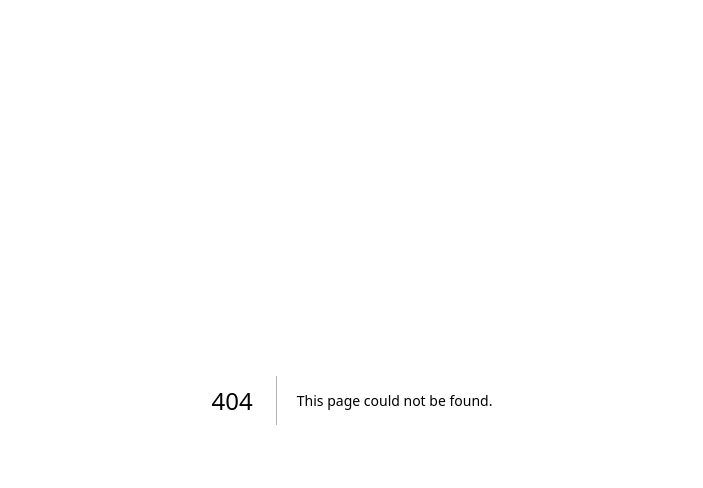
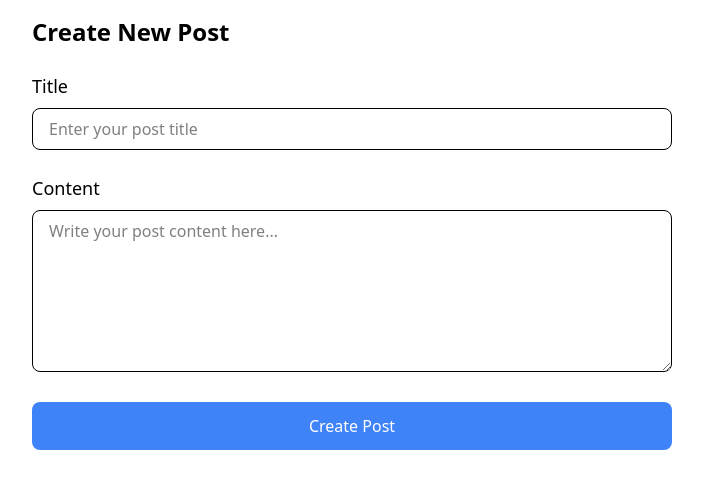
Before and after one commit to Emesson-cmd/share-my-stuff, a Next.js app: page /posts/new in a window 1280 px wide. Before the commit this address had no page. Shown: the top 488 px of the page, without its empty margins (288-991 px from the left). Built offline with nearby package versions, Linux system fonts and the light colour scheme.

Commit message:
feat: Setup MVP for prisma database CRUD

```diff
--- /dev/null
+++ b/src/app/components/features/SignUpForm/index.tsx
@@ -0,0 +1,24 @@
+export default function SignUpForm() {
+  return (
+    <form className="flex flex-col space-y-4 max-w-sm mx-auto">
+      <h1 className="text-2xl font-bold mb-4 uppercase">Sign Up</h1>
+      <input type="text" placeholder="Email" className="border p-2 rounded" />
+      <input
+        type="password"
+        placeholder="Password"
+        className="border p-2 rounded"
+      />
+      <input
+        type="password"
+        placeholder="Repeat password"
+        className="border p-2 rounded"
+      />
+      <button
+        type="submit"
+        className="bg-blue-500 text-white py-2 px-4 rounded uppercase font-semibold hover:bg-blue-600 transition-colors "
+      >
+        Create account
+      </button>
+    </form>
+  );
+}
--- a/src/app/layout.tsx
+++ b/src/app/layout.tsx
@@ -1,6 +1,5 @@
 import type { Metadata } from 'next';
 import { Geist, Geist_Mono } from 'next/font/google';
-import { ThemeModeScript } from 'flowbite-react';
 import './globals.css';
 
 const geistSans = Geist({
@@ -25,9 +24,6 @@
 }>) {
   return (
     <html lang="en">
-      <head>
-        <ThemeModeScript />
-      </head>
       <body
         className={`${geistSans.variable} ${geistMono.variable} antialiased`}
       >
--- a/src/app/page.tsx
+++ b/src/app/page.tsx
@@ -1,26 +1,19 @@
-export default function Home() {
+import prisma from '@/app/lib/prisma';
+
+export default async function Home() {
+  const users = await prisma.user.findMany();
   return (
-    <div className="container mx-auto p-4">
-      <form className="flex flex-col space-y-4 max-w-sm mx-auto">
-        <h1 className="text-2xl font-bold mb-4 uppercase">Sign Up</h1>
-        <input type="text" placeholder="Email" className="border p-2 rounded" />
-        <input
-          type="password"
-          placeholder="Password"
-          className="border p-2 rounded"
-        />
-        <input
-          type="password"
-          placeholder="Repeat password"
-          className="border p-2 rounded"
-        />
-        <button
-          type="submit"
-          className="bg-blue-500 text-white py-2 px-4 rounded uppercase font-semibold hover:bg-blue-600 transition-colors "
-        >
-          Create account
-        </button>
-      </form>
+    <div className="min-h-screen bg-gray-50 flex flex-col items-center justify-center -mt-16">
+      <h1 className="text-4xl font-bold mb-8 font-[family-name:var(--font-geist-sans)] text-[#333333]">
+        Superblog
+      </h1>
+      <ol className="list-decimal list-inside font-[family-name:var(--font-geist-sans)]">
+        {users.map((user) => (
+          <li key={user.id} className="mb-2">
+            {user.name}
+          </li>
+        ))}
+      </ol>
     </div>
   );
 }
--- /dev/null
+++ b/src/app/posts/[id]/page.tsx
@@ -0,0 +1,32 @@
+import prisma from '@/app/lib/prisma';
+import { notFound } from 'next/navigation';
+
+export default async function Post({
+  params,
+}: {
+  params: Promise<{ id: string }>;
+}) {
+  const { id } = await params;
+  const post = await prisma.post.findUnique({
+    where: { id: parseInt(id) },
+    include: {
+      author: true,
+    },
+  });
+
+  if (!post) {
+    notFound();
+  }
+
+  return (
+    <div className="min-h-screen bg-gray-50 flex flex-col items-center justify-center -mt-16">
+      <article className="max-w-2xl space-y-4 font-[family-name:var(--font-geist-sans)]">
+        <h1 className="text-4xl font-bold mb-8 text-[#333333]">{post.title}</h1>
+        <p className="text-gray-600 text-center">by {post.author.name}</p>
+        <div className="prose prose-gray mt-8">
+          {post.content || 'No content available.'}
+        </div>
+      </article>
+    </div>
+  );
+}
--- /dev/null
+++ b/src/app/posts/new/page.tsx
@@ -0,0 +1,62 @@
+import Form from 'next/form';
+import prisma from '@/app/lib/prisma';
+import { revalidatePath } from 'next/cache';
+import { redirect } from 'next/navigation';
+
+export default function NewPost() {
+  async function createPost(formData: FormData) {
+    'use server';
+
+    const title = formData.get('title') as string;
+    const content = formData.get('content') as string;
+
+    await prisma.post.create({
+      data: {
+        title,
+        content,
+        authorId: 1,
+      },
+    });
+
+    revalidatePath('/posts');
+    redirect('/posts');
+  }
+
+  return (
+    <div className="max-w-2xl mx-auto p-4">
+      <h1 className="text-2xl font-bold mb-6">Create New Post</h1>
+      <Form action={createPost} className="space-y-6">
+        <div>
+          <label htmlFor="title" className="block text-lg mb-2">
+            Title
+          </label>
+          <input
+            type="text"
+            id="title"
+            name="title"
+            placeholder="Enter your post title"
+            className="w-full px-4 py-2 border rounded-lg"
+          />
+        </div>
+        <div>
+          <label htmlFor="content" className="block text-lg mb-2">
+            Content
+          </label>
+          <textarea
+            id="content"
+            name="content"
+            placeholder="Write your post content here..."
+            rows={6}
+            className="w-full px-4 py-2 border rounded-lg"
+          />
+        </div>
+        <button
+          type="submit"
+          className="w-full bg-blue-500 text-white py-3 rounded-lg hover:bg-blue-600"
+        >
+          Create Post
+        </button>
+      </Form>
+    </div>
+  );
+}
--- /dev/null
+++ b/src/app/posts/page.tsx
@@ -0,0 +1,27 @@
+import prisma from '@/app/lib/prisma';
+
+export default async function Posts() {
+  const posts = await prisma.post.findMany({
+    include: {
+      author: true,
+    },
+  });
+
+  return (
+    <div className="min-h-screen bg-gray-50 flex flex-col items-center justify-center -mt-16">
+      <h1 className="text-4xl font-bold mb-8 font-[family-name:var(--font-geist-sans)] text-[#333333]">
+        Posts
+      </h1>
+      <ul className="font-[family-name:var(--font-geist-sans)] max-w-2xl space-y-4">
+        {posts.map((post) => (
+          <li key={post.id}>
+            <span className="font-semibold">{post.title}</span>
+            <span className="text-sm text-gray-600 ml-2">
+              by {post.author.name}
+            </span>
+          </li>
+        ))}
+      </ul>
+    </div>
+  );
+}
```
